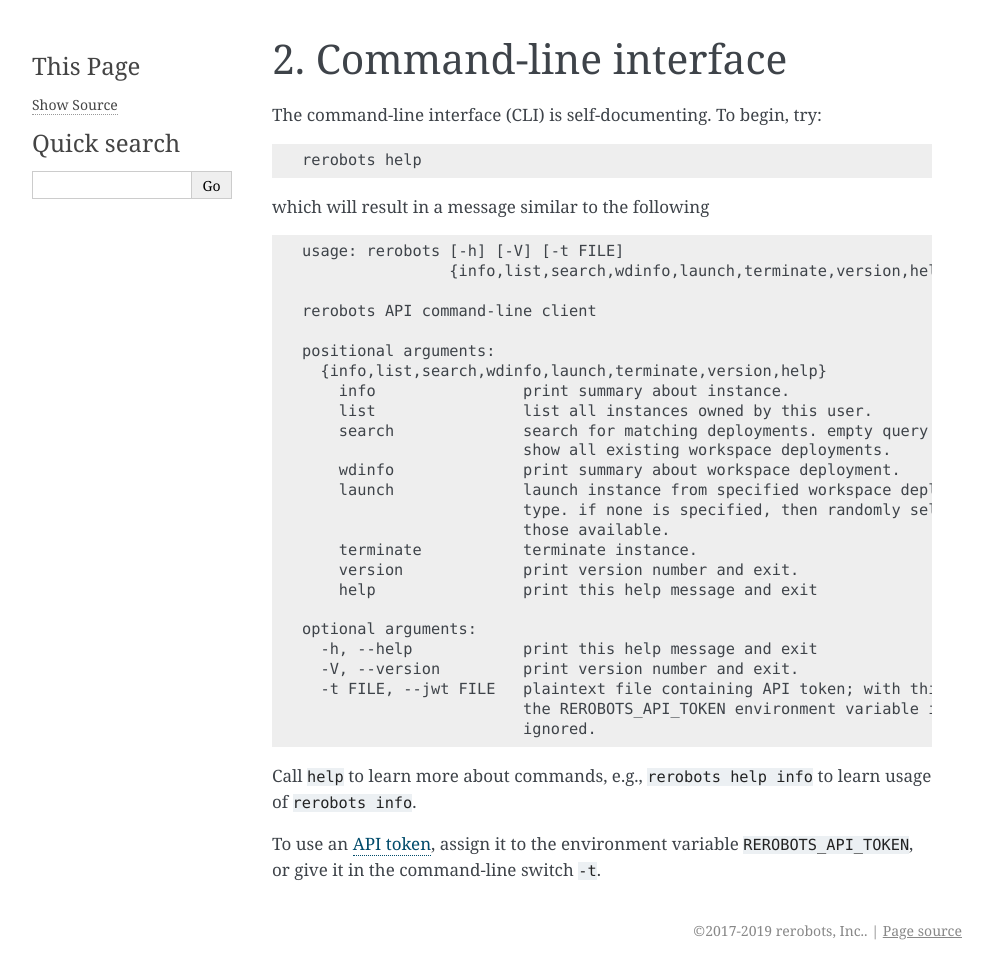
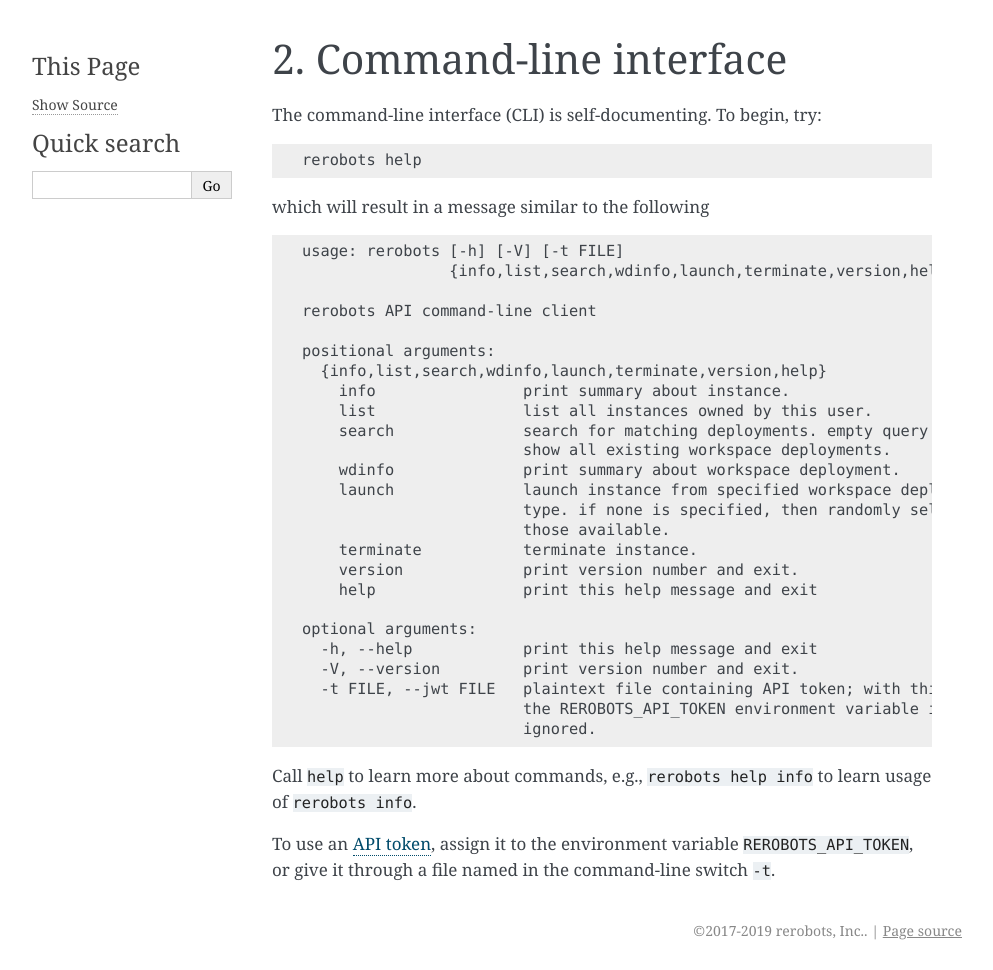
Before and after one commit to rerobots/py, a Sphinx documentation site: the page built from doc/cli.rst, in a window 1280 px wide. Shown: the whole page, without its empty margins (148-1141 px from the left). Built offline with Sphinx 7.4.7, drawn with Linux system fonts in a browser that asks for light colours.

Commit message:
DOC: more detail about CLI usage
[ci skip]

```diff
--- a/doc/cli.rst
+++ b/doc/cli.rst
@@ -41,5 +41,5 @@
 learn usage of ``rerobots info``.
 
 To use an `API token <https://rerobots.net/tokens>`_, assign it to the
-environment variable ``REROBOTS_API_TOKEN``, or give it in the command-line
-switch ``-t``.
+environment variable ``REROBOTS_API_TOKEN``, or give it through a file named in
+the command-line switch ``-t``.
```
